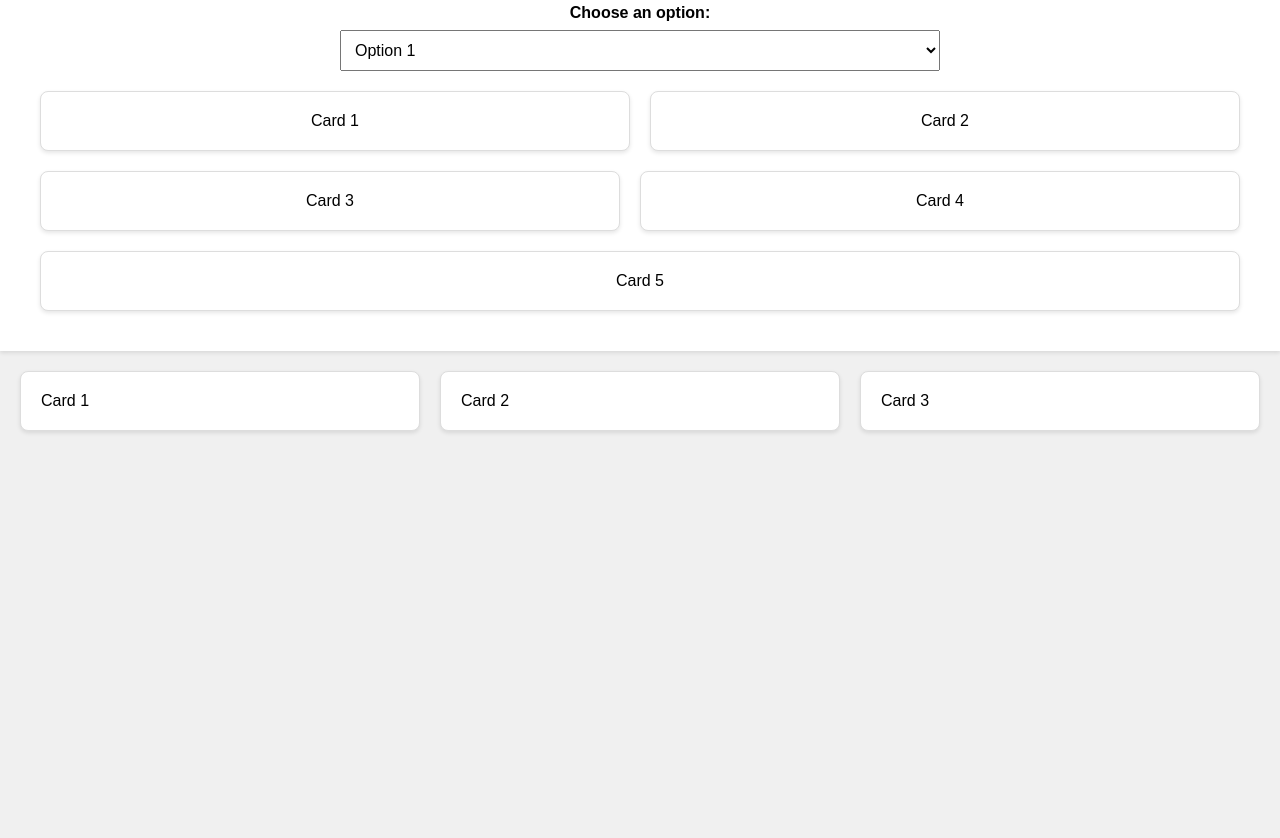
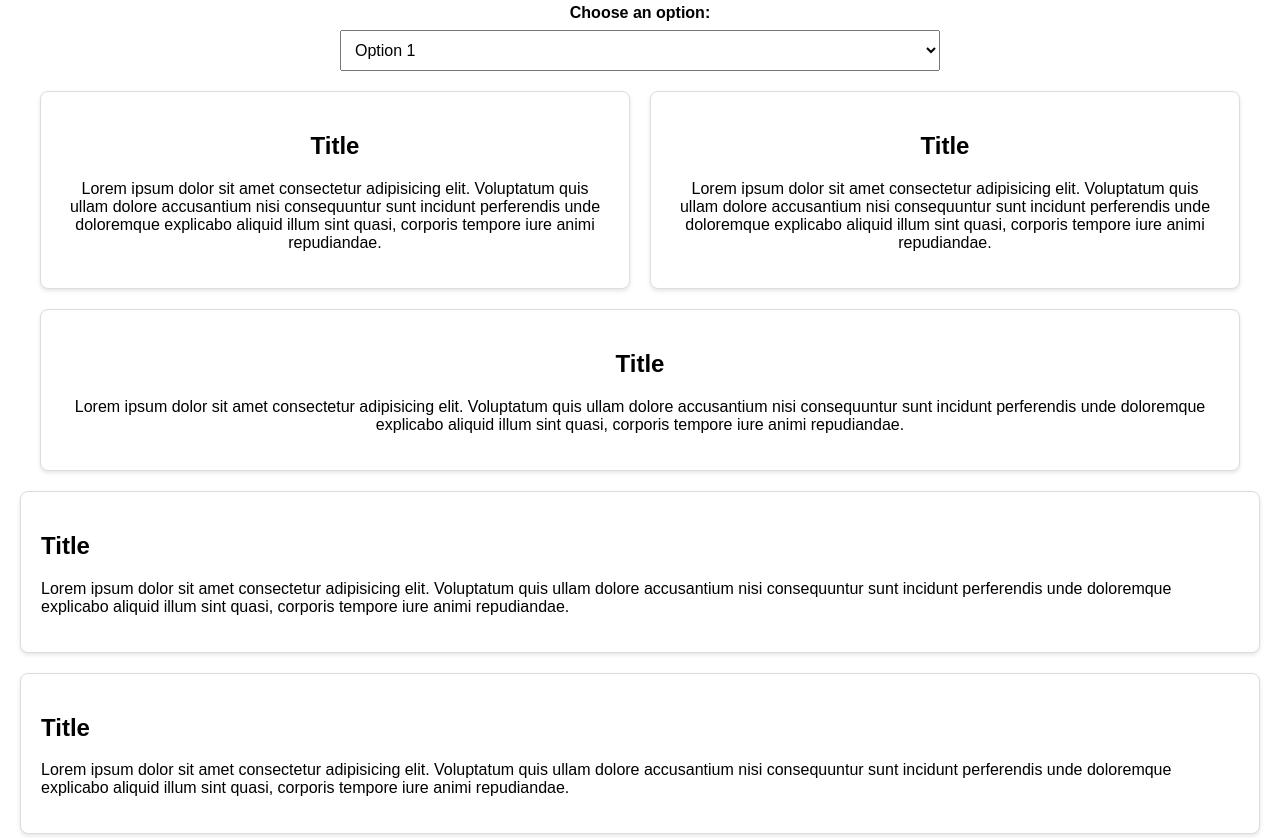
Before and after one commit to AdamDono/Developer-quiz, a plain HTML site: page index.html in a window 1280 px wide. Shown: the part 2160-2998 px from the top of the page. Before the commit the page ends 2641 px from the top, so only its background shows below. Drawn offline with Linux system fonts and the light colour scheme.

Commit message:
z index html

```diff
--- a/index.html
+++ b/index.html
@@ -75,11 +75,20 @@
             </select>
         </div>
         <div class="cards-container">
-            <div class="card">Card 1</div>
-            <div class="card">Card 2</div>
-            <div class="card">Card 3</div>
-            <div class="card">Card 4</div>
-            <div class="card">Card 5</div>
+            <div class="card"><h2>Title</h2>
+            <p>Lorem ipsum dolor sit amet consectetur adipisicing elit. Voluptatum quis ullam dolore accusantium nisi consequuntur sunt incidunt perferendis unde doloremque explicabo aliquid illum sint quasi, corporis tempore iure animi repudiandae.</p></div>
+            <div class="card"><h2>Title</h2>
+                <p>Lorem ipsum dolor sit amet consectetur adipisicing elit. Voluptatum quis ullam dolore accusantium nisi consequuntur sunt incidunt perferendis unde doloremque explicabo aliquid illum sint quasi, corporis tempore iure animi repudiandae.</p></div>
+               </div>
+            <div class="card"><h2>Title</h2>
+                <p>Lorem ipsum dolor sit amet consectetur adipisicing elit. Voluptatum quis ullam dolore accusantium nisi consequuntur sunt incidunt perferendis unde doloremque explicabo aliquid illum sint quasi, corporis tempore iure animi repudiandae.</p></div>
+               </div>
+            <div class="card"><h2>Title</h2>
+                <p>Lorem ipsum dolor sit amet consectetur adipisicing elit. Voluptatum quis ullam dolore accusantium nisi consequuntur sunt incidunt perferendis unde doloremque explicabo aliquid illum sint quasi, corporis tempore iure animi repudiandae.</p></div>
+               </div>
+            <div class="card"><h2>Title</h2>
+                <p>Lorem ipsum dolor sit amet consectetur adipisicing elit. Voluptatum quis ullam dolore accusantium nisi consequuntur sunt incidunt perferendis unde doloremque explicabo aliquid illum sint quasi, corporis tempore iure animi repudiandae.</p></div>
+               </div>
         </div>
     </div>
 </section>
@@ -92,6 +101,15 @@
 
 </div></div>
 
+<section class="z-index-section">
+    <div class="container">
+        <div class="card main-card">Main Card</div>
+        <div class="corner-card card-top-left">Top Left Card</div>
+        <div class="corner-card card-top-right">Top Right Card</div>
+        <div class="corner-card card-bottom-left">Bottom Left Card</div>
+        <div class="corner-card card-bottom-right">Bottom Right Card</div>
+    </div>
+</section>
     <script src="index.js"> </script>
 </body>
 </html>
--- a/style.css
+++ b/style.css
@@ -195,13 +195,15 @@ body {
 
 .card {
     flex: 1 1 calc(33.333% - 40px);
-    min-width: 200px;
+    min-width: 100px;
     background-color: #fff;
     border: 1px solid #ddd;
     padding: 20px;
     box-shadow: 0 2px 4px rgba(0, 0, 0, 0.1);
     border-radius: 8px;
     box-sizing: border-box;
+    margin-bottom: 20px;
+
 }
 
 
```
